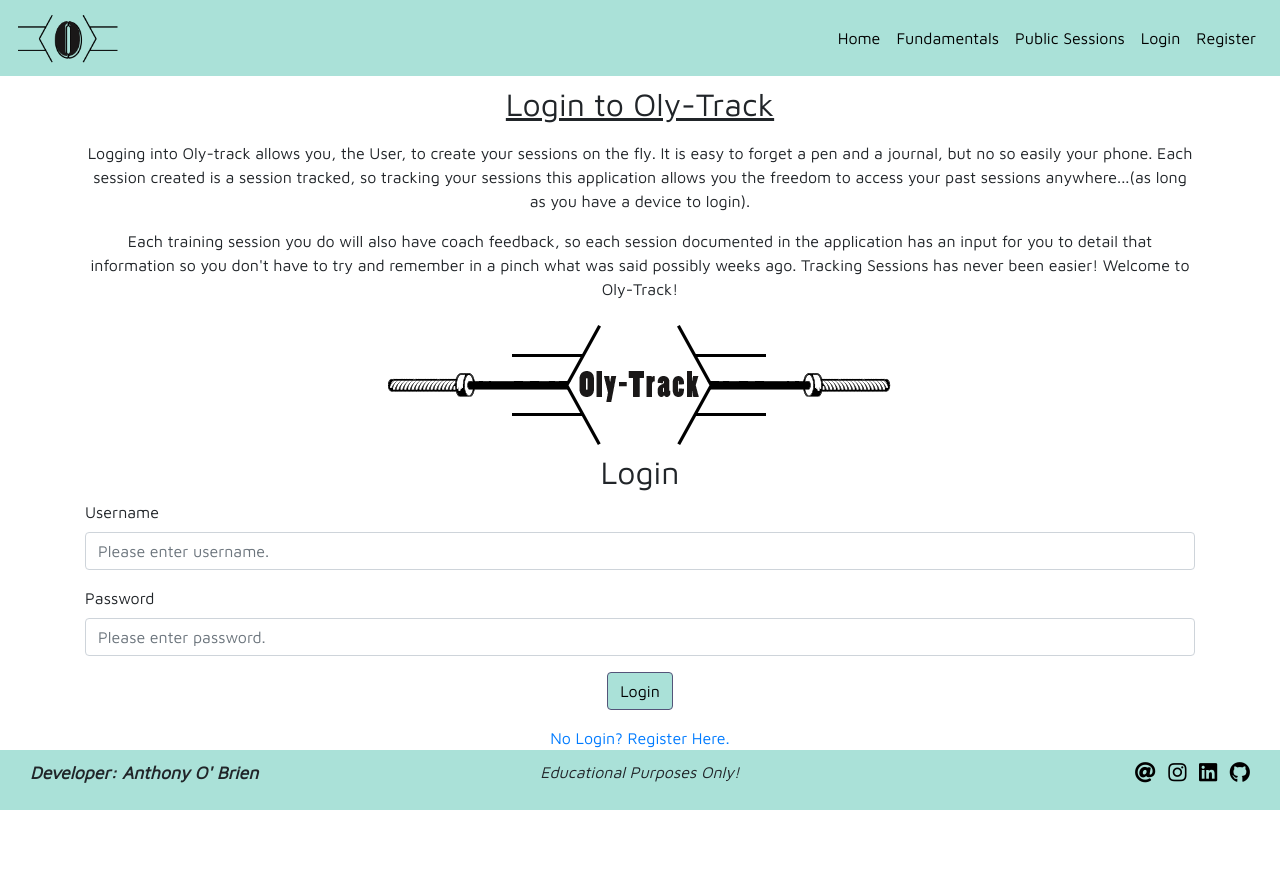
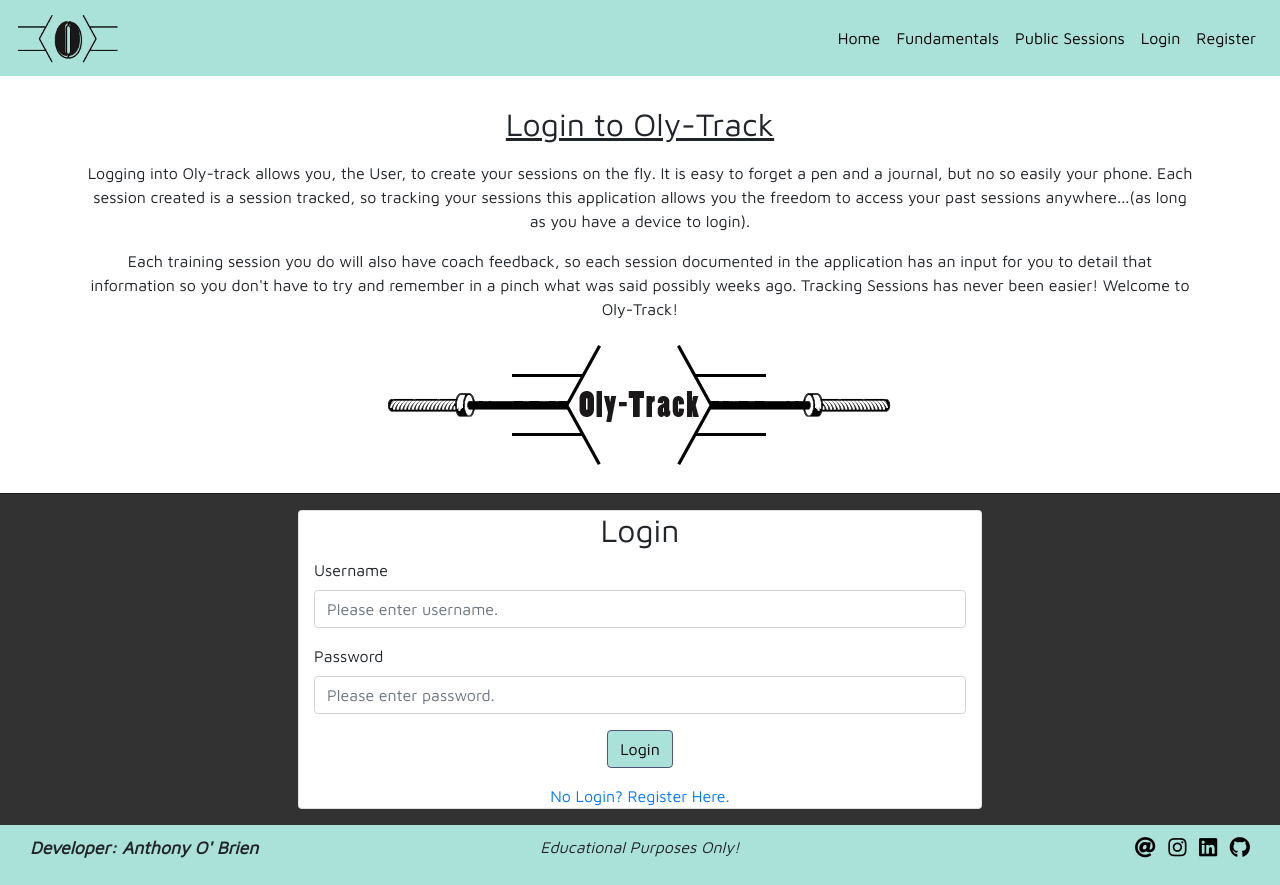
Before and after one commit to auxfuse/Milestone3, a Flask app: page /login in a window 1280 px wide. Before the commit the page ends 810 px from the top, so only its background shows below. Run offline with Flask 2, Linux system fonts and the light colour scheme; some libraries are stand-ins or nearby versions.

Commit message:
login page and subsequent form styled and finalised

```diff
--- a/static/css/style.css
+++ b/static/css/style.css
@@ -148,7 +148,7 @@ footer .row {
 }
 
     /* Darkened sections to provide tone opposition to content above */
-#home-actions, #workout-details, #public-workout-list {
+#home-actions, #workout-details, #public-workout-list, #login, #registration {
     background: #323232;
     border-top: 1px solid rgba(0,0,0, 0.5);
     display: flex;
@@ -353,6 +353,19 @@ footer .row {
 
 /* Login */
 
+.login-form-row {
+    justify-content: center;
+}
+
+.login-form {
+    margin: 1rem;
+    background: #ffffff;
+    border: 1px solid rgba(0,0,0, 0.125);
+    border-radius: 0.25rem;
+    background-clip: border-box;
+    min-width: 0;
+}
+
 /* Media Queries */
 
 @media (min-width: 320px) {
@@ -380,6 +393,11 @@ footer .row {
     .public-cards {
         max-width: 30rem;
     }
+
+    /* Login & Registration forms size constraint for larger devices */
+    .login-form {
+        max-width: 60%;
+    }
 }
 
 @media (min-width: 768px) {
--- a/templates/login.html
+++ b/templates/login.html
@@ -1,7 +1,7 @@
 {% extends 'base.html' %}
 {% block content %}
-    <section class="content" id="login">
-        <div class="container login-detail">
+    <section class="about">
+        <div class="container content login-detail">
             <div class="row">
                 <div class="col-sm-12 about-title text-center">
                     <h2>Login to Oly-Track</h2>
@@ -19,10 +19,12 @@
                 </div>
             </div>
         </div>
+    </section>
 
+    <section id="login">
         <div class="container">
-            <div class="row form-login-row">
-                <div class="col-sm-12">
+            <div class="row login-form-row">
+                <div class="col-sm-12 login-form">
                     <h2 class="login-header text-center">Login</h2>
                     <!-- Alert to user that username or password incorrect. -->
                     <div class="text-center">
@@ -36,7 +38,7 @@
                             {% endif %}
                         {% endwith %}
                     </div>
-                    <form id="form-login" action="" method="POST">
+                    <form action="" method="POST">
                         <!-- hidden_tag needed to protect against CSRF (cross-site request forgery) attacks in conjunction with our secret key -->
                         {{ form.hidden_tag() }}
 
```
